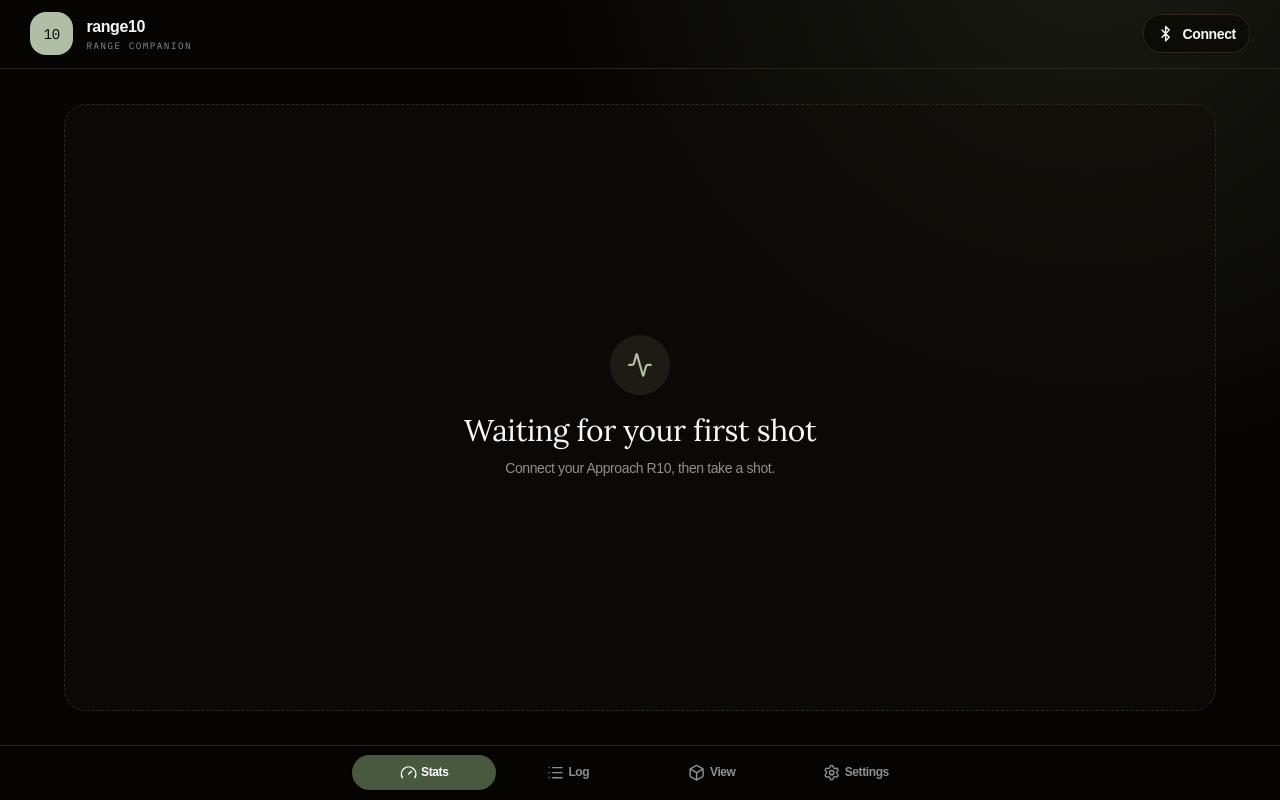
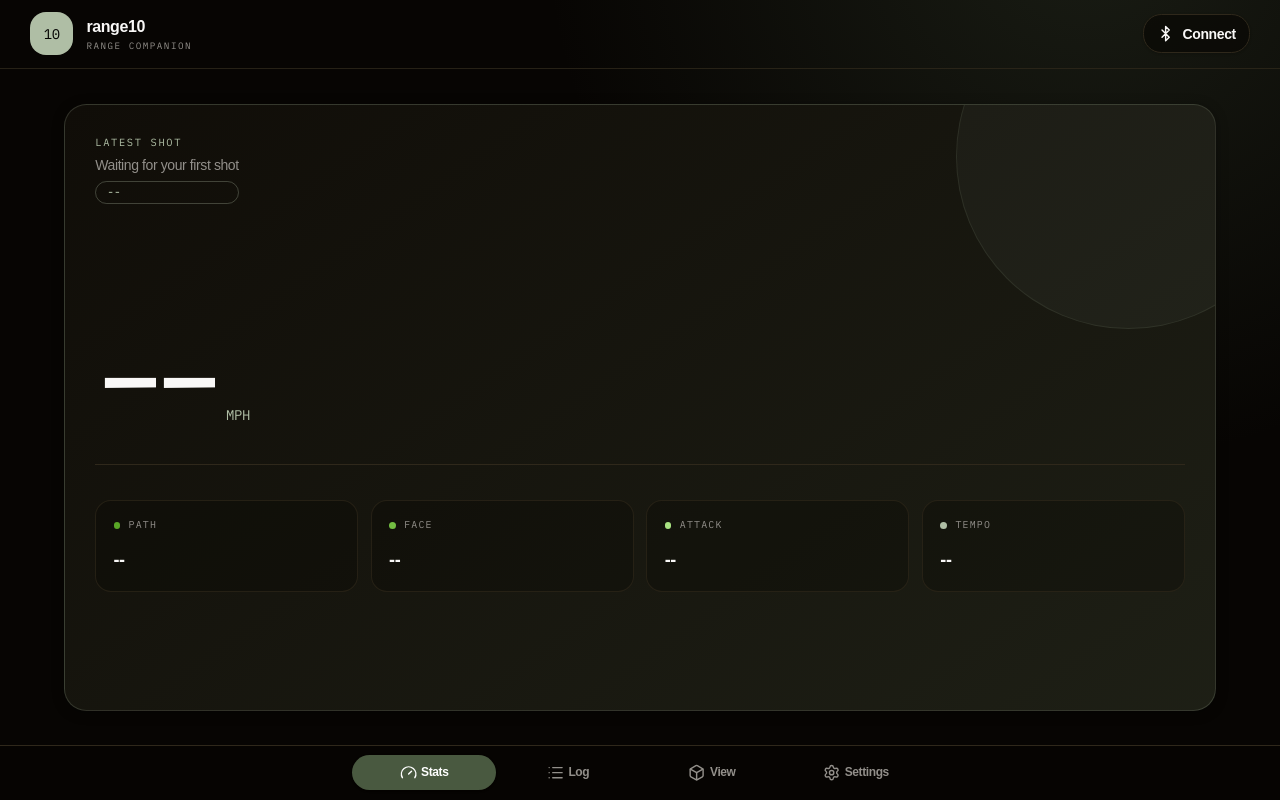
Before and after one commit to fabriziosestito/range10, a React (Vite) app: page / in a window 1280 px wide. Built offline with nearby package versions, Linux system fonts and the light colour scheme.

Commit message:
fix: settings and data ui tweaks
Signed-off-by: Fabrizio Sestito <fabrizio.sestito@suse.com>

```diff
--- a/src/App.tsx
+++ b/src/App.tsx
@@ -294,6 +294,7 @@ function App() {
   const speedUnit = units === 'imperial' ? 'mph' : 'km/h'
   const convertSpeed = (value: number) => units === 'imperial' ? value : value * 1.60934
   const enabledCount = Object.values(enabledMetrics).filter(Boolean).length
+  const hasShot = shot.id > 0
 
   const speechPreview = useMemo(() => {
     const values = Object.entries(enabledMetrics)
@@ -487,25 +488,23 @@ function App() {
         <main className="min-h-0 overflow-hidden p-4 sm:p-6 lg:p-8">
           <div className="mx-auto h-full max-w-6xl">
             <TabsContent value="stats" className="h-full">
-              {shot.id ? (
               <Card className="sage-shadow relative flex h-full overflow-hidden border-primary/20 bg-[linear-gradient(145deg,var(--card),color-mix(in_srgb,var(--accent)_24%,var(--card)))]">
                 <div className="pointer-events-none absolute -right-20 -top-28 size-80 rounded-full border border-primary/10 bg-primary/5" />
                 <CardHeader className="relative flex-row items-center justify-between pb-1 sm:p-7">
-                    <div><p className="font-mono text-[0.65rem] uppercase tracking-[0.16em] text-primary">Latest shot</p><CardDescription className="mt-1">Club head speed</CardDescription></div>
-                    <Badge variant="outline" className="border-primary/30 font-mono text-primary">#{shot.id}</Badge>
+                  <div><p className="font-mono text-[0.65rem] uppercase tracking-[0.16em] text-primary">Latest shot</p><CardDescription className="mt-1">{hasShot ? 'Club head speed' : 'Waiting for your first shot'}</CardDescription></div>
+                  <Badge variant="outline" className="border-primary/30 font-mono text-primary">{hasShot ? `#${shot.id}` : '--'}</Badge>
                 </CardHeader>
                 <CardContent className="relative flex min-h-0 flex-1 flex-col justify-center pb-5 sm:px-7 sm:pb-7">
-                    <div className="flex items-end gap-3"><strong className="font-serif text-[clamp(4.25rem,18vw,9rem)] font-normal leading-[0.75] tracking-[-0.08em]">{convertSpeed(shot.clubSpeed).toFixed(1)}</strong><span className="mb-1 font-mono text-sm uppercase text-primary">{speedUnit}</span></div>
+                  <div className="flex items-end gap-3"><strong className="font-serif text-[clamp(4.25rem,18vw,9rem)] font-normal leading-[0.75] tracking-[-0.08em]">{hasShot ? convertSpeed(shot.clubSpeed).toFixed(1) : '--'}</strong><span className="mb-1 font-mono text-sm uppercase text-primary">{speedUnit}</span></div>
                   <Separator className="my-5 sm:my-8" />
                   <div className="grid grid-cols-2 gap-2 sm:grid-cols-4 sm:gap-3">
-                      <Metric label="Path" value={`${shot.path.toFixed(1)}°`} tone="bg-chart-2" />
-                      <Metric label="Face" value={`${shot.face.toFixed(1)}°`} tone="bg-chart-3" />
-                      <Metric label="Attack" value={`${shot.attack.toFixed(1)}°`} tone="bg-chart-4" />
-                      <Metric label="Tempo" value={shot.tempo ? formatTempo(shot.tempo) : '—'} tone="bg-chart-5" />
+                    <Metric label="Path" value={hasShot ? `${shot.path.toFixed(1)}°` : '--'} tone="bg-chart-2" />
+                    <Metric label="Face" value={hasShot ? `${shot.face.toFixed(1)}°` : '--'} tone="bg-chart-3" />
+                    <Metric label="Attack" value={hasShot ? `${shot.attack.toFixed(1)}°` : '--'} tone="bg-chart-4" />
+                    <Metric label="Tempo" value={hasShot && shot.tempo ? formatTempo(shot.tempo) : '--'} tone="bg-chart-5" />
                   </div>
                 </CardContent>
               </Card>
-              ) : <EmptyState icon={Activity} title="Waiting for your first shot" description={connected ? 'Your live stats will appear here after your next swing.' : 'Connect your Approach R10, then take a shot.'} />}
             </TabsContent>
 
             <TabsContent value="log" className="h-full">
@@ -527,19 +526,43 @@ function App() {
             </TabsContent>
 
             <TabsContent value="settings" className="h-full">
-              <div className="grid h-full min-h-0 gap-3 lg:grid-cols-[1.35fr_0.65fr] lg:gap-5">
-                <Card className="min-h-0 overflow-hidden">
-                  <CardHeader className="flex-row items-center justify-between py-4"><div><CardTitle className="flex items-center gap-2 text-base"><SlidersHorizontal className="size-4 text-primary" />Spoken metrics</CardTitle><CardDescription className="mt-1">Choose what is called out.</CardDescription></div><Badge variant="secondary">{enabledCount} on</Badge></CardHeader>
-                  <CardContent className="grid grid-cols-2 gap-x-4 px-4 pb-4 sm:px-6">
-                    {(Object.keys(metricLabels) as MetricKey[]).map((key) => <label key={key} className="flex min-w-0 cursor-pointer items-center justify-between gap-2 border-t border-border py-2.5"><span className="truncate text-xs font-medium sm:text-sm">{metricLabels[key]}</span><Switch checked={enabledMetrics[key]} onCheckedChange={() => toggleMetric(key)} aria-label={`Speak ${metricLabels[key]}`} /></label>)}
+              <Card className="flex h-full min-h-0 flex-col overflow-hidden">
+                <CardHeader className="shrink-0 flex-row items-center justify-between py-4 sm:px-6"><div><CardTitle className="flex items-center gap-2 text-base"><SlidersHorizontal className="size-4 text-primary" />Settings</CardTitle><CardDescription className="mt-1">Units, voice output, and spoken metrics.</CardDescription></div><Badge variant="secondary">{enabledCount} on</Badge></CardHeader>
+                <Separator />
+                <CardContent className="min-h-0 flex-1 overflow-y-auto p-0">
+                  <section className="flex items-center justify-between gap-3 border-b border-border px-4 py-4 sm:px-6">
+                    <div>
+                      <p className="text-sm font-semibold">Units</p>
+                      <p className="mt-0.5 text-xs text-muted-foreground">How speeds are displayed and spoken.</p>
+                    </div>
+                    <ToggleGroup type="single" value={units} onValueChange={(value) => { if (value) setUnits(value as 'imperial' | 'metric') }} aria-label="Measurement units"><ToggleGroupItem value="imperial">US</ToggleGroupItem><ToggleGroupItem value="metric">Metric</ToggleGroupItem></ToggleGroup>
+                  </section>
+
+                  <section className="flex items-center justify-between gap-3 border-b border-border px-4 py-4 sm:px-6">
+                    <div>
+                      <p className="text-sm font-semibold">Voice output</p>
+                      <p className="mt-0.5 text-xs text-muted-foreground">Announce results after each swing.</p>
+                    </div>
+                    <Switch checked={voiceEnabled} onCheckedChange={setVoiceEnabled} aria-label="Voice output" />
+                  </section>
+
+                  <section className="px-4 py-4 sm:px-6">
+                    <p className="text-sm font-semibold">Spoken metrics</p>
+                    <p className="mt-0.5 text-xs text-muted-foreground">Choose what is called out after a shot.</p>
+                    <div className="mt-3 grid grid-cols-2 gap-x-4 border-t border-border">
+                      {(Object.keys(metricLabels) as MetricKey[]).map((key) => <label key={key} className="flex min-w-0 cursor-pointer items-center justify-between gap-2 border-b border-border py-2.5"><span className="truncate text-xs font-medium sm:text-sm">{metricLabels[key]}</span><Switch checked={enabledMetrics[key]} onCheckedChange={() => toggleMetric(key)} aria-label={`Speak ${metricLabels[key]}`} /></label>)}
+                    </div>
+                    <div className="mt-3 flex items-center gap-3 rounded-xl border border-primary/20 bg-accent/15 p-3">
+                      <div className="flex size-9 shrink-0 items-center justify-center rounded-full bg-primary text-primary-foreground"><Volume2 className="size-4" /></div>
+                      <div className="min-w-0 flex-1">
+                        <p className="text-xs font-semibold">Voice preview</p>
+                        <p className="line-clamp-2 text-xs leading-relaxed text-muted-foreground">{speechPreview}</p>
+                      </div>
+                      <Button size="icon" variant={previewSpeaking ? 'secondary' : 'default'} onClick={togglePreview} aria-label={previewSpeaking ? 'Stop preview' : 'Play preview'}>{previewSpeaking ? <Pause /> : <Play />}</Button>
+                    </div>
+                  </section>
                 </CardContent>
               </Card>
-
-                <div className="grid min-h-0 grid-rows-[auto_1fr] gap-3 lg:gap-5">
-                  <Card><CardContent className="space-y-3 p-4"><div className="flex items-center justify-between gap-3"><span className="text-sm font-semibold">Units</span><ToggleGroup type="single" value={units} onValueChange={(value) => { if (value) setUnits(value as 'imperial' | 'metric') }} aria-label="Measurement units"><ToggleGroupItem value="imperial">US</ToggleGroupItem><ToggleGroupItem value="metric">Metric</ToggleGroupItem></ToggleGroup></div><Separator /><label className="flex cursor-pointer items-center justify-between gap-3"><span className="text-sm font-semibold">Voice output</span><Switch checked={voiceEnabled} onCheckedChange={setVoiceEnabled} aria-label="Voice output" /></label></CardContent></Card>
-                  <Card className="min-h-0 border-primary/20 bg-accent/15"><CardContent className="flex h-full items-center gap-3 p-4"><div className="flex size-9 shrink-0 items-center justify-center rounded-full bg-primary text-primary-foreground"><Volume2 className="size-4" /></div><p className="line-clamp-3 min-w-0 flex-1 text-xs leading-relaxed text-muted-foreground">{speechPreview}</p><Button size="icon" variant={previewSpeaking ? 'secondary' : 'default'} onClick={togglePreview} aria-label={previewSpeaking ? 'Stop preview' : 'Play preview'}>{previewSpeaking ? <Pause /> : <Play />}</Button></CardContent></Card>
-                </div>
-              </div>
             </TabsContent>
           </div>
         </main>
```
Lines whose indentation alone changed are shown as unchanged.
